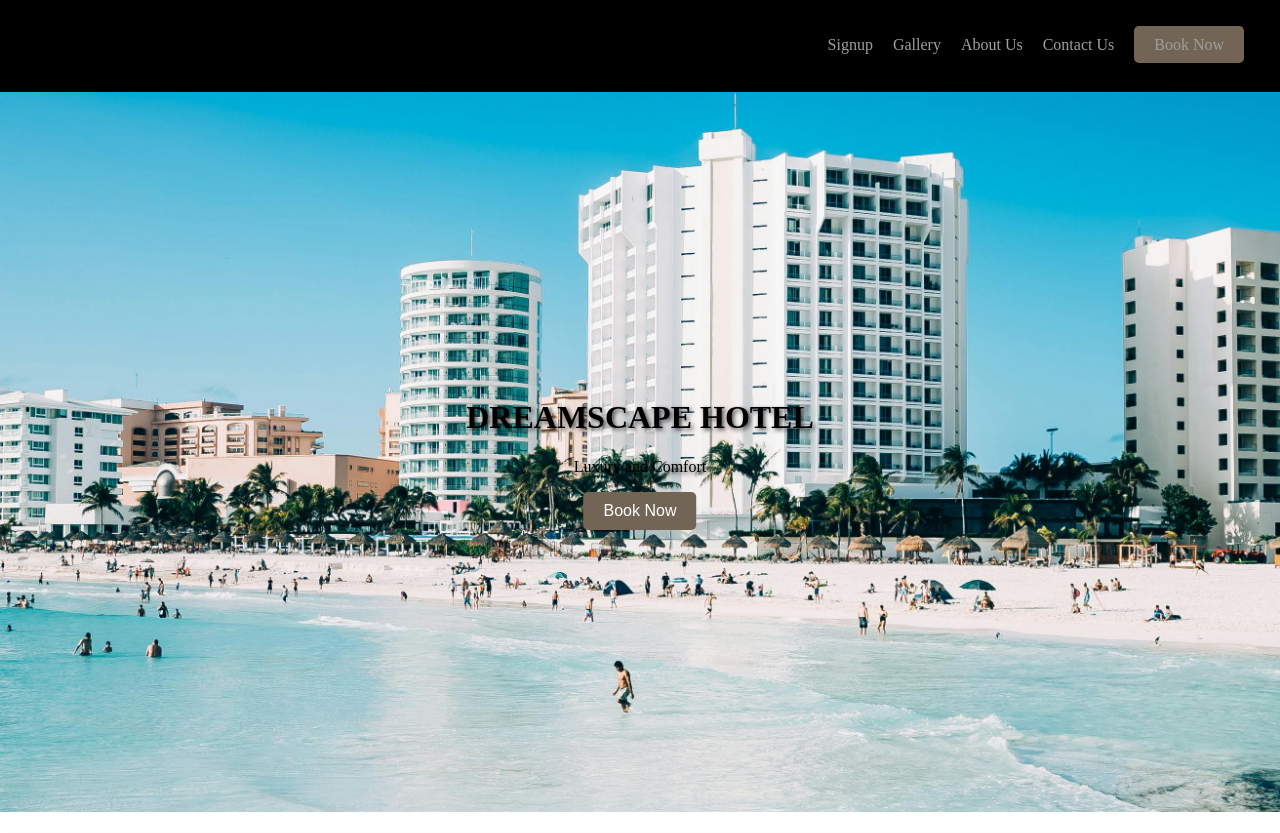
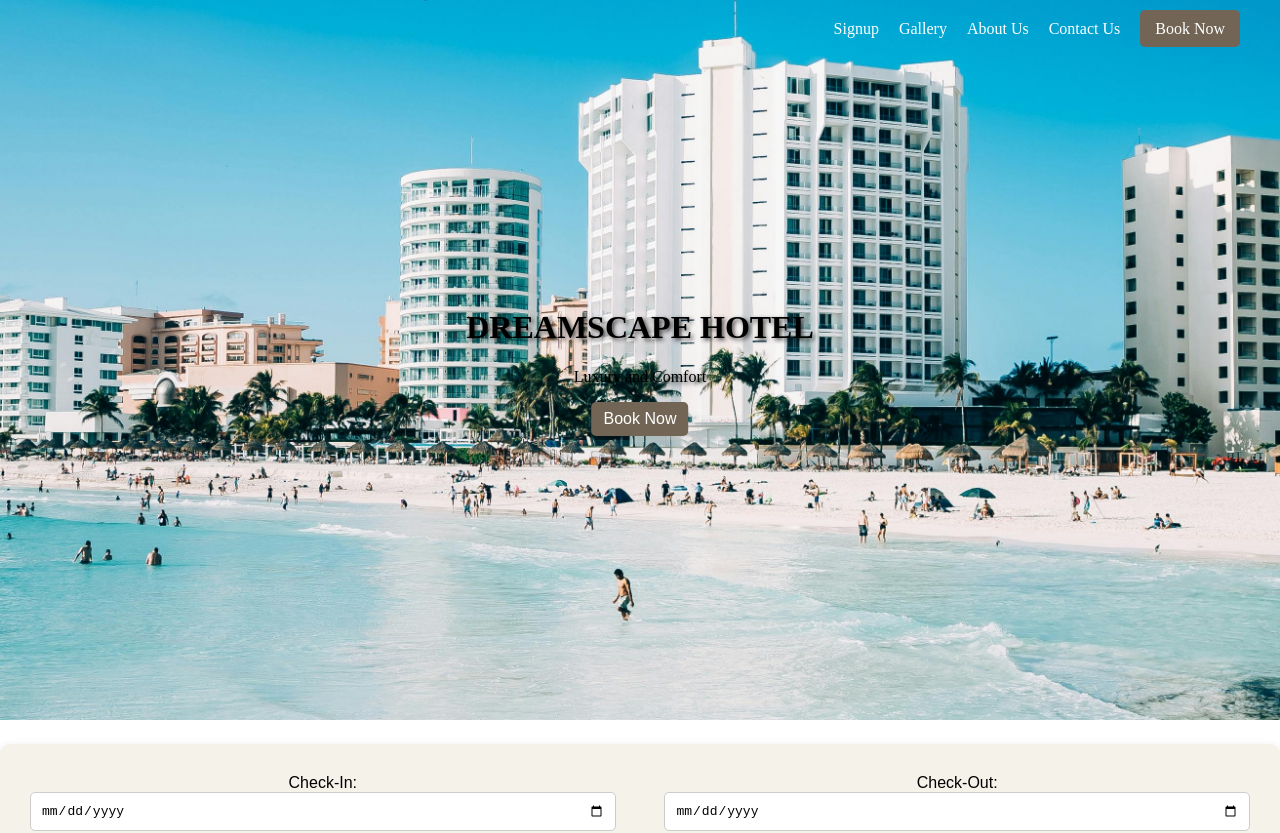
Before and after one commit to TshepoMadira/Hotel-Booking-App2, a React (Vite) app: page / in a window 1280 px wide. Shown: the top 833 px of the page. Built offline with nearby package versions, Linux system fonts and the light colour scheme.

Commit message:
styling the date form picker

```diff
--- a/src/components/Footer.css
+++ b/src/components/Footer.css
@@ -66,3 +66,30 @@
 .pp {
     font-size: 15px;
 }
+
+
+
+
+
+.scroll-to-top {
+    position: fixed;
+    bottom: 30px;
+    right: 30px;
+    background-color: #726555;
+    color: white;
+    border: none;
+    border-radius: 50%;
+    width: 50px;
+    height: 50px;
+    cursor: pointer;
+    display: flex;
+    justify-content: center;
+    align-items: center;
+    box-shadow: 0 2px 10px rgba(0, 0, 0, 0.2);
+    opacity: 0.7;
+    transition: opacity 0.3s;
+}
+
+.scroll-to-top:hover {
+    opacity: 1;
+}
--- a/src/components/Navbar.jsx
+++ b/src/components/Navbar.jsx
@@ -1,18 +1,35 @@
-import React from 'react';
+import React, { useEffect, useState } from 'react';
 import './navbar.css';
 
-const navbar = () => {
+const Navbar = () => {
+  const [scrolling, setScrolling] = useState(false);
+
+  const handleScroll = () => {
+    if (window.scrollY > 50) {
+      setScrolling(true);
+    } else {
+      setScrolling(false);
+    }
+  };
+
+  useEffect(() => {
+    window.addEventListener('scroll', handleScroll);
+    return () => {
+      window.removeEventListener('scroll', handleScroll);
+    };
+  }, []);
+
   return (
-    <nav className="navbar">
+    <nav className={`navbar ${scrolling ? 'scrolled' : ''}`}>
       <ul>
         <li><a href="#">Signup</a></li>
         <li><a href="#">Gallery</a></li>
         <li><a href="#">About Us</a></li>
         <li><a href="#">Contact Us</a></li>
-        <li><a href="#" className="btn btn-primary">Book Now</a></li>
+        <li><a href="#" className="book-now-btn">Book Now</a></li>
       </ul>
     </nav>
   );
 };
 
-export default navbar;
+export default Navbar;
--- a/src/components/footer.jsx
+++ b/src/components/footer.jsx
@@ -1,14 +1,35 @@
-import React from 'react';
+import React, { useEffect, useState } from 'react';
 import { Link } from 'react-router-dom';
 import './Footer.css';
 import '@fortawesome/fontawesome-free/css/all.min.css';
 
 const Footer = () => {
+    const [scrolling, setScrolling] = useState(false);
+
+    const handleScroll = () => {
+        if (window.scrollY > 300) {
+            setScrolling(true);
+        } else {
+            setScrolling(false);
+        }
+    };
+
+    const scrollToTop = () => {
+        window.scrollTo({ top: 0, behavior: 'smooth' });
+    };
+
+    useEffect(() => {
+        window.addEventListener('scroll', handleScroll);
+        return () => {
+            window.removeEventListener('scroll', handleScroll);
+        };
+    }, []);
+
     return (
         <footer className="footer">
             <div className="footer-content">
                 <div className="footer-left">
-                <img src="src/assets/images/Screenshot__2_-removebg-preview.png" alt="Logo" className="logo" />
+                    <img src="src/assets/images/Screenshot__2_-removebg-preview.png" alt="Logo" className="logo" />
                 </div>
                 <div className="footer-right">
                     <Link to="/aboutus">About Us</Link>
@@ -35,6 +56,11 @@ const Footer = () => {
                 </div>
                 <p className="pp">© 2024 Paragon International Limited. All rights reserved.</p>
             </div>
+            {scrolling && (
+                <button className="scroll-to-top" onClick={scrollToTop}>
+                    <i className="fas fa-arrow-up"></i>
+                </button>
+            )}
         </footer>
     );
 };
--- a/src/components/navbar.css
+++ b/src/components/navbar.css
@@ -1,43 +1,52 @@
 .navbar {
-    background-color: black;
-    padding: 1em;
-    text-align: center;
-    height: 60px;
+  position: fixed;
+  top: 0;
+  left: 0;
+  right: 0;
+  background-color: transparent;
+  color: white;
+  transition: background-color 0.3s ease, color 0.3s ease;
+  padding: 10px 20px;
+  z-index: 1000;
+  margin-top: 10px;
+  margin-right: 20px;
+}
+
+.navbar.scrolled {
+  background-color: rgba(255, 255, 255, 0.9);
+  color: black;
+  height: 50px;
+  margin-top: 10px;
 }
 
 .navbar ul {
   list-style: none;
+  padding: 0;
   margin: 0;
-    padding: 0;
   display: flex;
   justify-content: flex-end;
-    margin-top: 20px;
 }
 
 .navbar li {
-    margin-right: 20px;
+  margin-left: 20px;
 }
 
 .navbar a {
-    color: #a09f9d;
   text-decoration: none;
+  color: inherit;
+  transition: color 0.3s ease;
+}
+
+.book-now-btn {
+  padding: 10px 15px;
+  border: none;
+  border-radius: 5px;
+  cursor: pointer;
+  background-color: #726555;
 
 }
 
-  .navbar a:hover {
-    color: #ccc;
+.book-now-btn:hover {
+  background-color: #291905;
+  color: white;
 }
-
-  .btn {
-    background-color: #726555;
-    color: white;
-    padding: 10px 20px;
-    border: none;
-    border-radius: 5px;
-    cursor: pointer;
-  }
-
-  .btn:hover {
-    background-color: black;
-    color: #fff;
-  }
```
Lines whose indentation alone changed are shown as unchanged.
